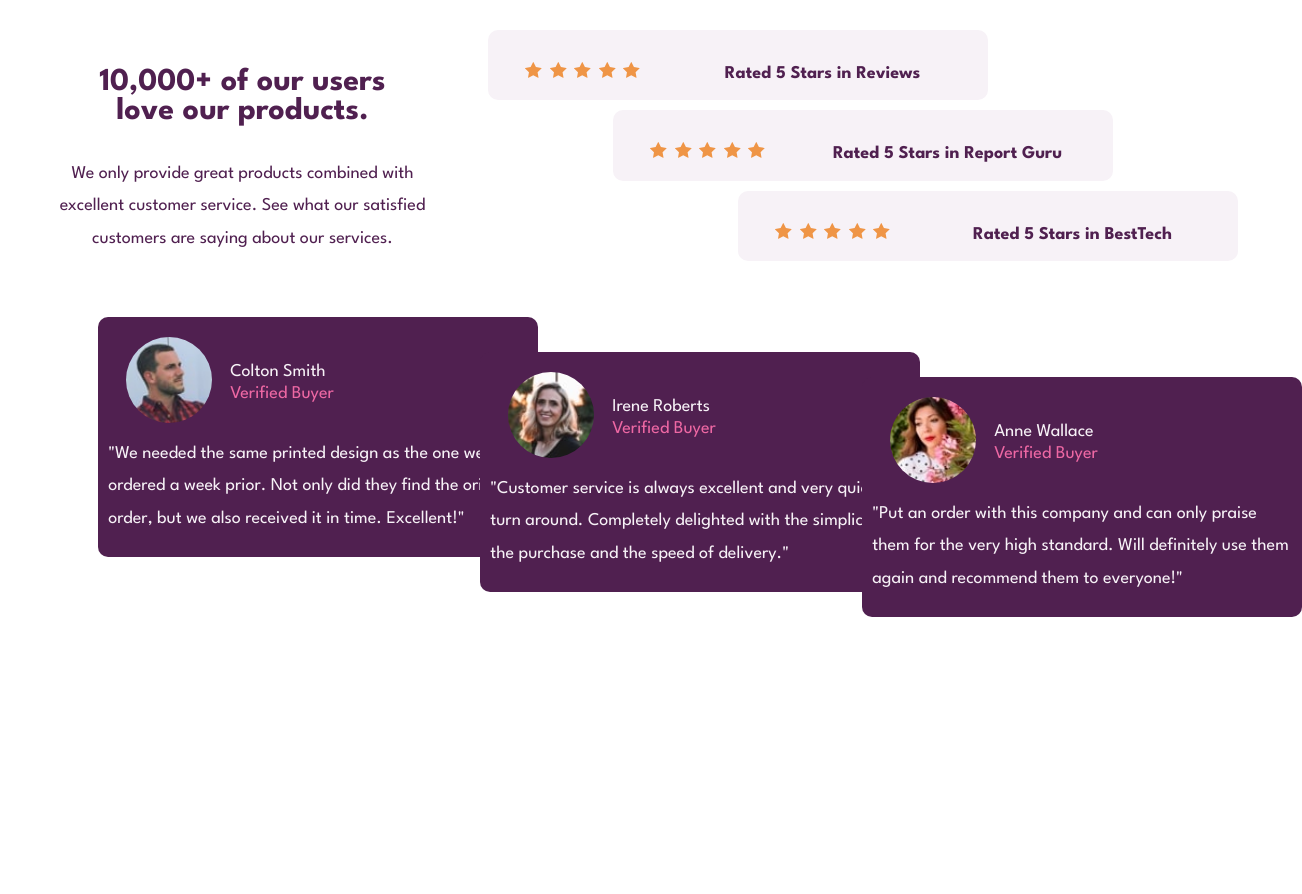
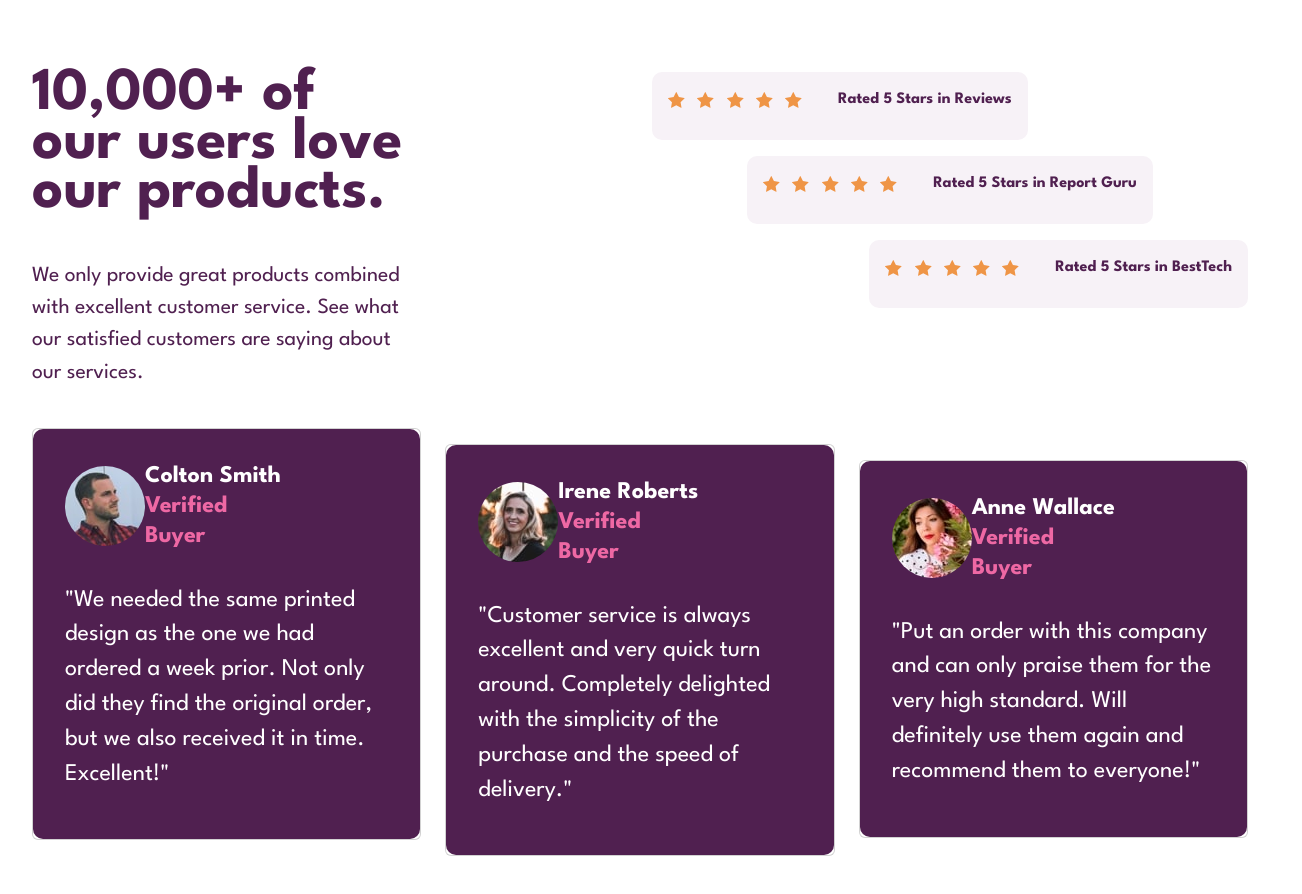
Before and after one commit to ramezwy5/social-proof-section-master, a plain HTML site: page index.html in a window 1280 px wide. Shown: the whole page, 1302 px wide, since content can reach past the window. Before the commit the page ends 800 px from the top, so only its background shows below. Drawn offline with nearby package versions, Linux system fonts and the light colour scheme.

Commit message:
use bootsrap

```diff
--- a/index.html
+++ b/index.html
@@ -5,78 +5,76 @@
     <meta name="viewport" content="width=device-width, initial-scale=1.0" />
     <!-- displays site properly based on user's device -->
 
-    <link
-      rel="icon"
-      type="image/png"
-      sizes="32x32"
-      href="./images/favicon-32x32.png"
-    />
+    <link rel="icon" type="image/png" sizes="32x32" href="./images/favicon-32x32.png"/>
+    <!--bootstrap-->
+    <link href="https://cdn.jsdelivr.net/npm/bootstrap@5.2.2/dist/css/bootstrap.min.css" rel="stylesheet" integrity="sha384-Zenh87qX5JnK2Jl0vWa8Ck2rdkQ2Bzep5IDxbcnCeuOxjzrPF/et3URy9Bv1WTRi" crossorigin="anonymous">
 
     <title>Frontend Mentor | Social proof section</title>
 
-    <!-- Feel free to remove these styles or customise in your own stylesheet 👍 -->
-    <style>
-      .attribution {
-        font-size: 11px;
-        text-align: center;
-      }
-      .attribution a {
-        color: hsl(228, 45%, 44%);
-      }
-    </style>
     <link rel="stylesheet" href="style.css">
   </head>
   <body>
-    <div class="container">
-      <header>
-        <div class="badge">
-          <h1 class="main-title">10,000+ of our users love our products.</h1>
-
-          <p class="intro">We only provide great products combined with excellent customer service.
+    <div class="container-flouid">
+      <header class="row">
+        <div class="col col-md-6 col-12">
+          <div class="card-body" id="header-text">
+            <h1 class="title">10,000+ of our users love our products.</h1>
+            <p>We only provide great products combined with excellent customer service.
             See what our satisfied customers are saying about our services.</p>
           </div>
+        </div>
 
+        <div class="col col-md-6 col-12">
           <div class="review">
+            <div class="d-flex justify-content-md-start">
               <div class="rate radius">
                 <div class="stars">
-              <div class="star"><img src="images/icon-star.svg" alt=""></div>
-              <div class="star"><img src="images/icon-star.svg" alt=""></div>
-              <div class="star"><img src="images/icon-star.svg" alt=""></div>
-              <div class="star"><img src="images/icon-star.svg" alt=""></div>
-              <div class="star"><img src="images/icon-star.svg" alt=""></div>
+                  <span class="star"><img src="images/icon-star.svg" alt=""></span>
+                  <span class="star"><img src="images/icon-star.svg" alt=""></span>
+                  <span class="star"><img src="images/icon-star.svg" alt=""></span>
+                  <span class="star"><img src="images/icon-star.svg" alt=""></span>
+                  <span class="star"><img src="images/icon-star.svg" alt=""></span>
+                </div>
+                <p>Rated 5 Stars in Reviews</p>
+              </div>
             </div>
 
-            <p>Rated 5 Stars in Reviews</p>
-          </div>
-          <div class="rate radius">
+            <div class="d-flex justify-content-md-center">
+              <div class=" rate radius">
                 <div class="stars">
-              <div class="star"><img src="images/icon-star.svg" alt=""></div>
-              <div class="star"><img src="images/icon-star.svg" alt=""></div>
-              <div class="star"><img src="images/icon-star.svg" alt=""></div>
-              <div class="star"><img src="images/icon-star.svg" alt=""></div>
-              <div class="star"><img src="images/icon-star.svg" alt=""></div>
+                  <span class="star"><img src="images/icon-star.svg" alt=""></span>
+                  <span class="star"><img src="images/icon-star.svg" alt=""></span>
+                  <span class="star"><img src="images/icon-star.svg" alt=""></span>
+                  <span class="star"><img src="images/icon-star.svg" alt=""></span>
+                  <span class="star"><img src="images/icon-star.svg" alt=""></span>
                 </div>
                 <p>Rated 5 Stars in Report Guru</p>
               </div>
+            </div>
+            <div class="d-flex justify-content-md-end">
               <div class="rate radius">
                 <div class="stars">
-              <div class="star"><img src="images/icon-star.svg" alt=""></div>
-              <div class="star"><img src="images/icon-star.svg" alt=""></div>
-              <div class="star"><img src="images/icon-star.svg" alt=""></div>
-              <div class="star"><img src="images/icon-star.svg" alt=""></div>
-              <div class="star"><img src="images/icon-star.svg" alt=""></div>
+                  <span class="star"><img src="images/icon-star.svg" alt=""></span>
+                  <span class="star"><img src="images/icon-star.svg" alt=""></span>
+                  <span class="star"><img src="images/icon-star.svg" alt=""></span>
+                  <span class="star"><img src="images/icon-star.svg" alt=""></span>
+                  <span class="star"><img src="images/icon-star.svg" alt=""></span>
                 </div>
                 <p>Rated 5 Stars in BestTech</p>
+              </div>
+            </div>
           </div>
         </div>
       </header>
       <main>
 
 
-        <div class="feedback">
-          <div class="customer radius">
+        <div class="row feedback">
+          <div class="col col-md-4 col-12">
+            <div class="card">
+            <div class="card-body customer radius">
               <div class="person">
-              <div class="image"><img src="images/image-colton.jpg" alt=""></div>
+                <img class="card-sm-img" src="images/image-colton.jpg" alt="">
                 <div class="tag">
                   <div class="name">Colton Smith</div>
                   <div class="title">Verified Buyer</div>
@@ -84,10 +82,14 @@
               </div>
               <p class="feed">"We needed the same printed design as the one we had ordered a week prior. Not only did they find the original order, but we also received it in time. Excellent!"</p>
             </div>
-          <div class="customer radius">
+          </div>
+
+          </div>
+          <div class="col col-md-4 col-12">
+            <div class="card">
+              <div class="card-body customer radius">
                   <div class="person">
-              <div class="image"><img src="images/image-irene.jpg" alt=""></div>
-
+                    <img class="card-sm-img" src="images/image-irene.jpg" alt="">
                     <div class="tag">
                       <div class="name">Irene Roberts</div>
                       <div class="title">Verified Buyer</div>
@@ -96,23 +98,36 @@
                   <p class="feed">
                     "Customer service is always excellent and very quick turn around. Completely delighted with the simplicity of the purchase and the speed of delivery."
                   </p>
-
+                </div>
+              </div>
 
           </div>
-          <div class="customer radius">
+          <div class="col col-md-4 col-12">
+            <div class="card">
+              <div class="card-body customer radius">
                 <div class="person">
-              <div class="image"><img src="images/image-anne.jpg" alt=""></div>
-
+                  <img class="card-sm-img" src="images/image-anne.jpg" alt="">
                   <div class="tag">
                     <div class="name">Anne Wallace</div>
                     <div class="title">Verified Buyer</div>
                   </div>
                 </div>
-            <p class="feed">"Put an order with this company and can only praise them for the very high
-            standard. Will definitely use them again and recommend them to everyone!"</p>
+                <p class="feed">
+                  "Put an order with this company and can only praise them for the very high standard. Will definitely use them again and recommend them to everyone!"
+                </p>
+              </div>
+            </div>
           </div>
         </div>
       </main>
     </div>
+
+    <!-- JQuery first, next Popperjs, then BootStrapjs. -->
+    <!-- JQuery link -->
+    <script src="https://code.jquery.com/jquery-3.6.1.min.js" integrity="sha256-o88AwQnZB+VDvE9tvIXrMQaPlFFSUTR+nldQm1LuPXQ=" crossorigin="anonymous"></script>
+    <!-- PopperJS link-->
+    <script src="https://unpkg.com/@popperjs/core@2/dist/umd/popper.js"></script>
+    <!-- BootStrap .JS link -->
+    <script src="https://cdn.jsdelivr.net/npm/bootstrap@5.2.2/dist/js/bootstrap.bundle.min.js" integrity="sha384-OERcA2EqjJCMA+/3y+gxIOqMEjwtxJY7qPCqsdltbNJuaOe923+mo//f6V8Qbsw3" crossorigin="anonymous"></script>
   </body>
 </html>
--- a/style.css
+++ b/style.css
@@ -1,4 +1,4 @@
-@import url('https://fonts.googleapis.com/css2?family=League+Spartan:wght@400;500;700;900&display=swap');
+ @import url('https://fonts.googleapis.com/css2?family=League+Spartan:wght@400;500;700;900&display=swap');
 
 :root{
     --Very-Dark-Magenta: hsl(300, 43%, 22%);
@@ -6,38 +6,11 @@
     --Dark-Grayish-Magenta: hsl(303, 10%, 53%);
     --Light-Grayish-Magenta: hsl(300, 24%, 96%);
 }
+/*
 
-*,
-*::before,
-*::after {
-    margin: 0;
-    padding: 0;
-    box-sizing: border-box;
-}
-/*16px = 1.6rem*/
-html{
-    font-size: 62.5%;
-}
 
-body{
-    font: size 1.5rem;
-    font-family: 'League Spartan', sans-serif;
-}
-.radius{
-    border-radius: 10px;
-}
-p{
-    font-size: 1.8rem;
-    line-height: 1.8em;
-}
-.container{
-    background-color: hsl(0, 0%, 100%);
-    position: relative;
-    text-align: center;
-    margin: 2em;
-    color: var(--Very-Dark-Magenta);
-}
-/*.container::before{
+
+.container::before{
     position: absolute;
     content: "";
     background-image: url(images/bg-pattern-top-mobile.svg);
@@ -57,7 +30,7 @@ p{
     bottom: 0%;
     right: 0%;
     background-repeat: no-repeat;
-}*/
+}
 header{
     padding-bottom: 1.6em;
     display: flex;
@@ -69,20 +42,8 @@ header{
     width: 100%;
     max-width: 400px;
 }
-h1.main-title{
-    font-size: 3.2rem;
-    font-weight: 700;
-    padding: 1em;
-}
 
-.review{
-    margin: 1em 0;
-    grid-area: review;
-    width: 100%;
-    max-width: 750px;
-    display: grid;
-    grid-template-rows: repeat(3, auto);
-}
+
 .review .rate:last-child{
     justify-self: end;
 }
@@ -108,9 +69,7 @@ h1.main-title{
 .star{
     display: inline-block;
 }
-.star + .star{
-    margin-left: .5rem;
-}
+
 
 main{
     width: 100%;
@@ -123,10 +82,7 @@ main{
     color: var(--Light-Grayish-Magenta);
     text-align: start;
 }
-.customer{
-    background-color: var(--Very-Dark-Magenta);
-    padding: 1em;
-}
+
 .customer + .customer{
     margin-top: 1em;
 }
@@ -136,21 +92,6 @@ main{
     margin: 0 1em;
 }
 
-.customer img{
-    width: 100%;
-    border-radius: 50%;
-}
-.person{
-    width: 70%;
-    display: flex;
-    justify-content: space-between;
-    align-items: center;
-    font-size: 1.8rem;
-}
-.tag{
-    width: 60%;
-    margin: 2em 0;
-}
 .name{
     margin-bottom: .25em;
 }
@@ -158,10 +99,6 @@ main{
     color: var(--Soft-Pink);
 }
 
-.feed{
-    font-size: 1.8rem;
-    margin-bottom: 1em;
-}
 
 
 @media(min-width: 1200px){
@@ -176,22 +113,137 @@ main{
         margin: 3em 50%;
         margin-left: 5.5%;
     }
-    .rate{
-        display: grid;
-        grid-template-columns: 170px 1fr;
-        align-items: baseline;
-    }
+
     .customer{
         width: 44rem;
         height: 24rem
     }
-    .feedback .customer:first-child{
-        align-self: flex-start;
+
+} */
+body{
+    font-family: 'League Spartan', sans-serif;
+}
+.radius{
+    border-radius: 10px;
+}
+p{
+    font-size: 1rem;
+    line-height: 1em;
+}
+.container-flouid{
+    background-color: hsl(0, 0%, 100%);
+    margin: 3em 2em;
+    color: var(--Very-Dark-Magenta);
+}
+#header-text{
+    font-size: 1.4rem;
+    line-height: 1.5em;
+    padding: 1em 10em 1em 0;
+}
+#header-text p{
+    line-height: 1.5em;
+    font-size: 1.35rem;
+
+    margin-top: 2em;
+}
+.rate{
+    display: grid;
+    grid-template-columns: 170px 1fr;
+    align-items: baseline;
+    background-color: var(--Light-Grayish-Magenta);
+    margin: .5em 0;
+    padding: 1em;
+    font-weight: 700;
+}
+.review{
+    margin: 1em 0;
+    grid-area: review;
+    width: 100%;
+    max-width: 750px;
+}
+
+
+h1.title{
+    font-size: 3.8rem;
+    font-weight: 700;
+    line-height: .80em;
+    color: var(--Very-Dark-Magenta);
+}
+
+.star + .star{
+    margin-left: .5rem;
+}
+
+.person{
+    width: 70%;
+    display: flex;
+    justify-content: space-between;
+    align-items: center;
+    margin-bottom: 2em;
+}
+
+.customer{
+    color: #fff;
+    background-color: var(--Very-Dark-Magenta);
+    padding: 2em;
+}
+
+.customer img{
+    border-radius: 50%;
+}
+
+
+.tag{
+    font-size: 1.5rem;
+    line-height: 1.25em;
+    align-self: baseline;
+    font-weight: 700;
+}
+
+.tag .title{
+    color: var(--Soft-Pink);
+}
+
+.feed{
+    font-size: 1.5rem;
+    line-height: 1.45em;
+}
+
+.feedback .col:last-child{
+    margin-top: 2em;
+}
+.feedback .col:nth-child(2){
+    margin-top: 1em;
+}
+
+@media(max-width: 600px){
+    header{
+        text-align: center;
     }
-    .feedback .customer:last-child{
-        align-self: flex-end;
+    h1.title{
+        font-size: 3rem;
     }
-    .feedback .customer:nth-child(2){
+    #header-text{
+        padding: 0;
+    }
+    #header-text p{
+        font-size: 1rem;
+    }
+    .rate{
+        display: block;
+        width: 100%;
+    }
+    .rate p{
+        font-weight: 900;
+        margin: 1em 0 0;
+    }
+    .person{
+        margin: 0;
+        width: 100%;
+        justify-content: space-between;
+    }
+    .tag{
+        font-size: 1rem;
         align-self: center;
     }
 }
```
Also changed, not shown: design/desktop-design.jpg (added), design/desktop-preview.jpg (added), design/mobile-design.jpg (added), 4 other files. Lines whose indentation alone changed are shown as unchanged.
